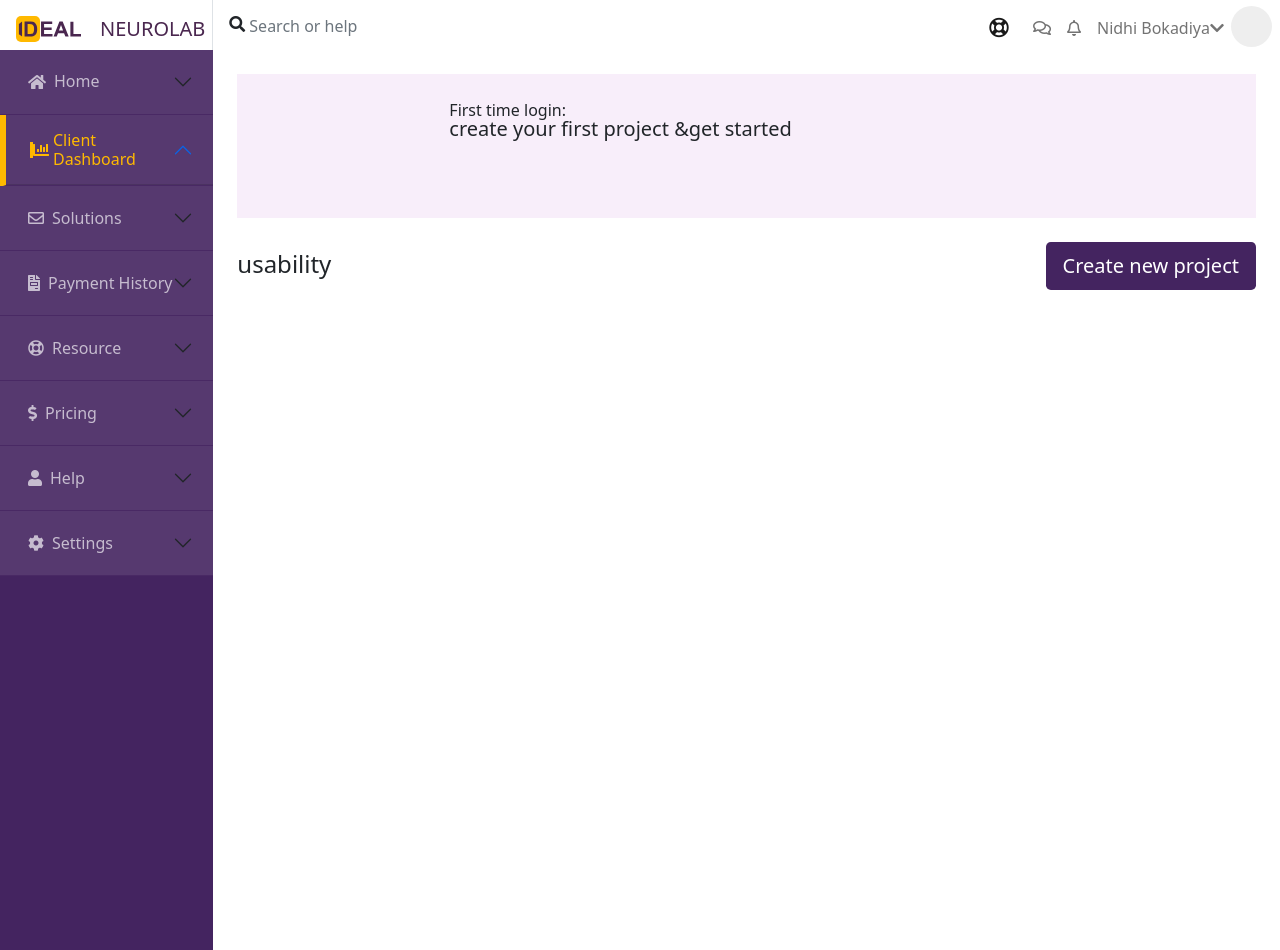
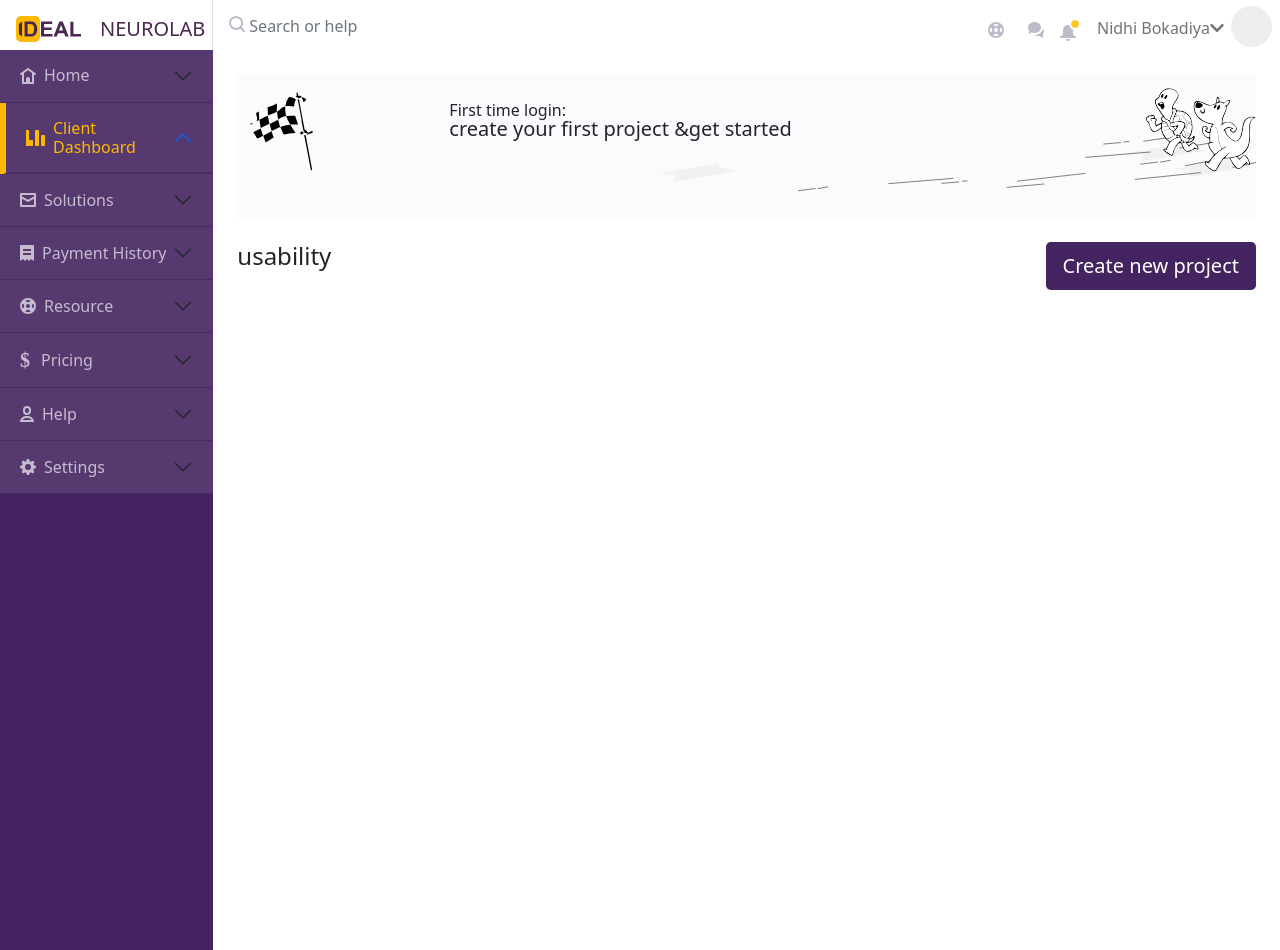
Before and after one commit to Avinash07777/adminpage, a plain HTML site: page index.html in a window 1280 px wide. Drawn offline with nearby package versions, Linux system fonts and the light colour scheme.

Commit message:
image added

```diff
--- a/index.html
+++ b/index.html
@@ -54,7 +54,11 @@
             }
             .a7_secdiv{
                 height: 144px;
-                background-color: #F8EEFA;
+                background-color:#FDFAFD;
+                background-image: url(./img/Full\ image.svg);
+                background-repeat: no-repeat;
+                background-size: contain;
+                background-position: 13px 13px
             }
             .a7_projectbtn{
                 background-color: #442460;
@@ -75,7 +79,7 @@
         <div class="container-fluid a7_cont_fd p-0">
             <header>
                 <div class="row m-0 h-100 ">
-                    <div class="col-2 p-0 border-end">
+                    <div class="col-2 p-0 border-end sidebar-mini">
                         <a href="#">
                             <img class="ms-3 mt-3" src="./img/logo.svg">
                         </a>
@@ -83,17 +87,17 @@
                     </div>
                     <div class="col-10 p-0">
                         <form class="float-start">
-                            <i class="fas fa-search mt-3 ps-3 position-absolute"></i>
-                            <input type="search" class="border-0 mt-2 ms-4 form-control" placeholder="Search or help">
+                            <img class="position-absolute mt-3 ms-3" src="./img/SearchIcon.svg">
+                            <input type="search" class="border-0 mt-2 ms-4 form-control"placeholder="Search or help">
                         </form>
                         <nav class="navbar navbar-expand-lg navbar-light float-end">
-                            <a class="navbar-brand" href="#"><i class="far fa-life-ring"></i></a>
+                            <a class="navbar-brand" href="#"><img src="./img/Support Iocn.svg" alt=""></a>
                               <ul class="navbar-nav me-auto mb-2 mb-lg-0">
                                 <li class="nav-item">
-                                  <a class="nav-link" aria-current="page" href="#"><i class="far fa-comments"></i></a>
+                                  <a class="nav-link" aria-current="page" href="#"><img src="./img/Chat Icon.svg" alt=""></a>
                                 </li>
                                 <li class="nav-item">
-                                  <a class="nav-link" href="#"><i class="far fa-bell"></i></a>
+                                  <a class="nav-link" href="#"><img src="./img/Notification.svg" alt=""></a>
                                 </li>
                                 <li class="nav-item position-relative">
                                   <a class="nav-link me-5" href="#">Nidhi Bokadiya<i class="fas fa-chevron-down"></i><span id="circle"></span></a>
@@ -108,7 +112,7 @@
                     <div class="accordion-item border-0 rounded-0">
                         <h2 class="accordion-header " id="headingTwo">
                           <button class="accordion-button collapsed a7_lgt_purple rounded-0 a7_btncol a7_btnbrdr" type="button" data-bs-toggle="collapse" data-bs-target="#collapseTwo" aria-expanded="false" aria-controls="collapseTwo">
-                            <i class="fas fa-home m-2"></i>Home
+                            <img class="me-2" src="./img/house.svg"> Home
                           </button>
                         </h2>
                         <div id="collapseTwo" class="accordion-collapse collapse" aria-labelledby="headingTwo" data-bs-parent="#accordionExample">
@@ -121,7 +125,7 @@
                         <div class="accordion-item border-0 rounded-0 active">
                           <h2 class="accordion-header rounded-0" id="headingOne">
                             <button class="accordion-button a7_lgt_purple rounded-0 a7_btncol a7_btnbrdr" type="button" data-bs-toggle="collapse" data-bs-target="#collapseOne" aria-expanded="true" aria-controls="collapseOne">
-                                <i class="fas fa-chart-bar m-1"></i></i>Client Dashboard
+                               <img class="me-2" src="./img/chart-bar-32.svg"> Client Dashboard
                             </button>
                           </h2>
                           <div id="collapseOne" class="accordion-collapse collapse " aria-labelledby="headingOne" data-bs-parent="#accordionExample">
@@ -133,7 +137,7 @@
                         <div class="accordion-item border-0 rounded-0">
                           <h2 class="accordion-header " id="headingTwo">
                             <button class="accordion-button collapsed a7_lgt_purple rounded-0 a7_btncol a7_btnbrdr" type="button" data-bs-toggle="collapse" data-bs-target="#collapseTwo" aria-expanded="false" aria-controls="collapseTwo">
-                                <i class="far fa-envelope m-2"></i>Solutions
+                                <img class="me-2" src="./img/email-84.svg"> Solutions
                             </button>
                           </h2>
                           <div id="collapseTwo" class="accordion-collapse collapse" aria-labelledby="headingTwo" data-bs-parent="#accordionExample">
@@ -145,7 +149,7 @@
                         <div class="accordion-item border-0 rounded-0">
                           <h2 class="accordion-header" id="headingThree">
                             <button class="accordion-button collapsed a7_lgt_purple rounded-0 a7_btncol a7_btnbrdr" type="button" data-bs-toggle="collapse" data-bs-target="#collapseThree" aria-expanded="false" aria-controls="collapseThree">
-                                <i class="fas fa-file-invoice m-2"></i>Payment History
+                                <img class="me-2" src="./img/receiptlist42.svg"> Payment History
                             </button>
                           </h2>
                           <div id="collapseThree" class="accordion-collapse collapse" aria-labelledby="headingThree" data-bs-parent="#accordionExample">
@@ -158,7 +162,7 @@
                       <div class="accordion-item border-0 rounded-0">
                         <h2 class="accordion-header " id="headingTwo">
                           <button class="accordion-button collapsed a7_lgt_purple rounded-0 a7_btncol a7_btnbrdr" type="button" data-bs-toggle="collapse" data-bs-target="#collapseTwo" aria-expanded="false" aria-controls="collapseTwo">
-                            <i class="far fa-life-ring m-2"></i>Resource
+                            <img class="me-2" src="./img/support-17.svg"> Resource
                           </button>
                         </h2>
                         <div id="collapseTwo" class="accordion-collapse collapse" aria-labelledby="headingTwo" data-bs-parent="#accordionExample">
@@ -170,7 +174,7 @@
                       <div class="accordion-item border-0 rounded-0">
                         <h2 class="accordion-header " id="headingTwo">
                           <button class="accordion-button collapsed a7_lgt_purple rounded-0 a7_btncol a7_btnbrdr" type="button" data-bs-toggle="collapse" data-bs-target="#collapseTwo" aria-expanded="false" aria-controls="collapseTwo">
-                            <i class="fas fa-dollar-sign m-2"></i> Pricing
+                            <img class="me-2" src="./img/$.svg"> Pricing
                           </button>
                         </h2>
                         <div id="collapseTwo" class="accordion-collapse collapse" aria-labelledby="headingTwo" data-bs-parent="#accordionExample">
@@ -182,7 +186,7 @@
                       <div class="accordion-item border-0 rounded-0">
                         <h2 class="accordion-header " id="headingTwo">
                           <button class="accordion-button collapsed a7_lgt_purple rounded-0 a7_btncol a7_btnbrdr" type="button" data-bs-toggle="collapse" data-bs-target="#collapseTwo" aria-expanded="false" aria-controls="collapseTwo">
-                            <i class="fas fa-user m-2"></i>Help
+                            <img class="me-2" src="./img/single-02.svg"> Help
                           </button>
                         </h2>
                         <div id="collapseTwo" class="accordion-collapse collapse" aria-labelledby="headingTwo" data-bs-parent="#accordionExample">
@@ -194,7 +198,7 @@
                       <div class="accordion-item border-0 rounded-0">
                         <h2 class="accordion-header " id="headingTwo">
                           <button class="accordion-button collapsed a7_lgt_purple rounded-0 a7_btncol a7_btnbrdr" type="button" data-bs-toggle="collapse" data-bs-target="#collapseTwo" aria-expanded="false" aria-controls="collapseTwo">
-                            <i class="fas fa-cog m-2"></i>Settings
+                            <img class="me-2" src="./img/settingsgear64.svg"> Settings
                           </button>
                         </h2>
                         <div id="collapseTwo" class="accordion-collapse collapse" aria-labelledby="headingTwo" data-bs-parent="#accordionExample">
@@ -204,12 +208,12 @@
                         </div>
                       </div>
                 </aside>
-                <section class="col-10 p-0">
-                    <div class="a7_secdiv m-4">
+                <section class="col-10 p-0 ">
+                    <div class="a7_secdiv m-4 ">
                         <p class="a7_text pt-4">First time login:</p>
                         <h5 class="a7_text2">create your first project &amp;get started </h5>
                     </div>
-                    <h4 class="ms-4 mt-2 float-start">usability</h4>
+                    <h4 class="ms-4 float-start">usability</h4>
                     <button type="button" class="btn text-white btn-lg a7_projectbtn float-end me-4">Create new project</button>
                 </section>
             </div>
```
Also changed, not shown: img/$.svg (added), img/Animal running.svg (added), img/Chat Icon.svg (added), img/Ellipse341.svg (added), img/Flag.svg (added), img/Full image.svg (added), img/Notification.svg (added), img/Notificationicon.svg (added), img/SearchIcon.svg (added), img/Support Iocn.svg (added), img/chart-bar-32.svg (added), img/down_arrow.svg (added), img/email-84.svg (added), img/house.svg (added), 5 more files.
